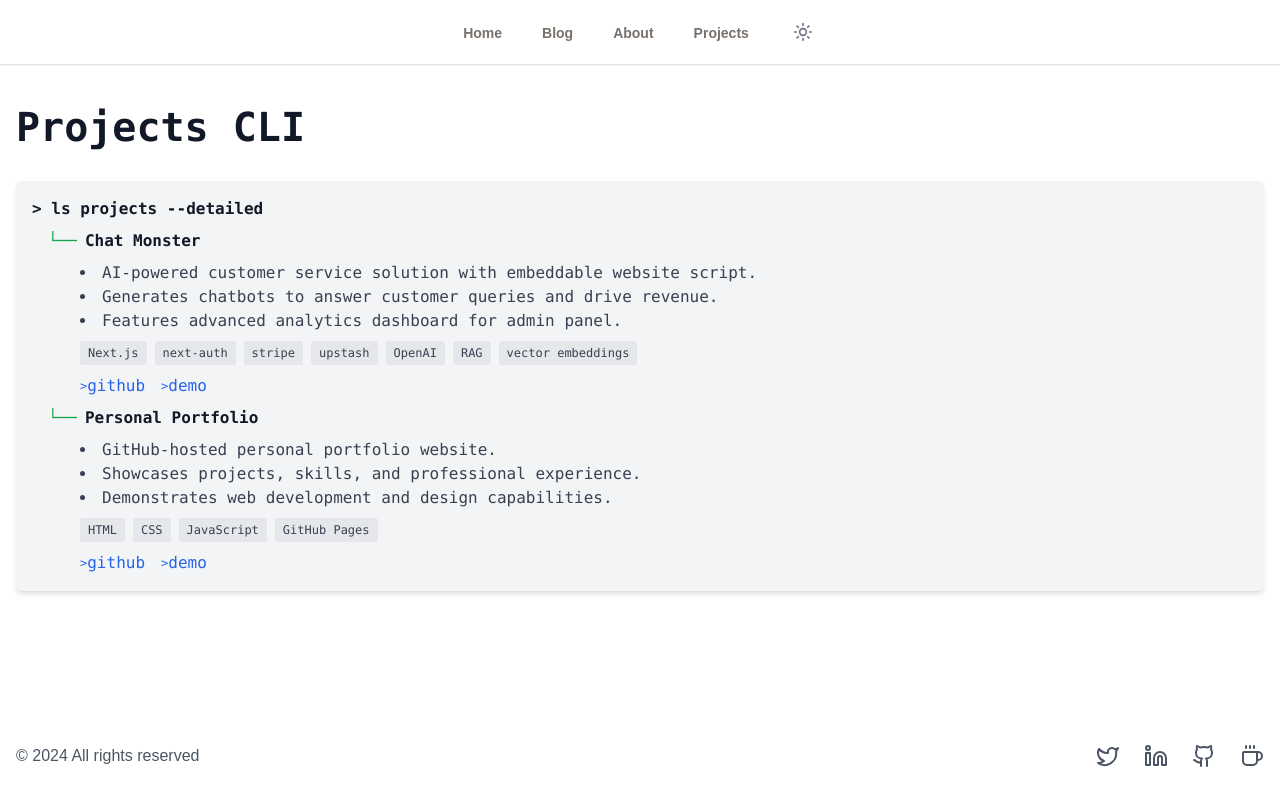
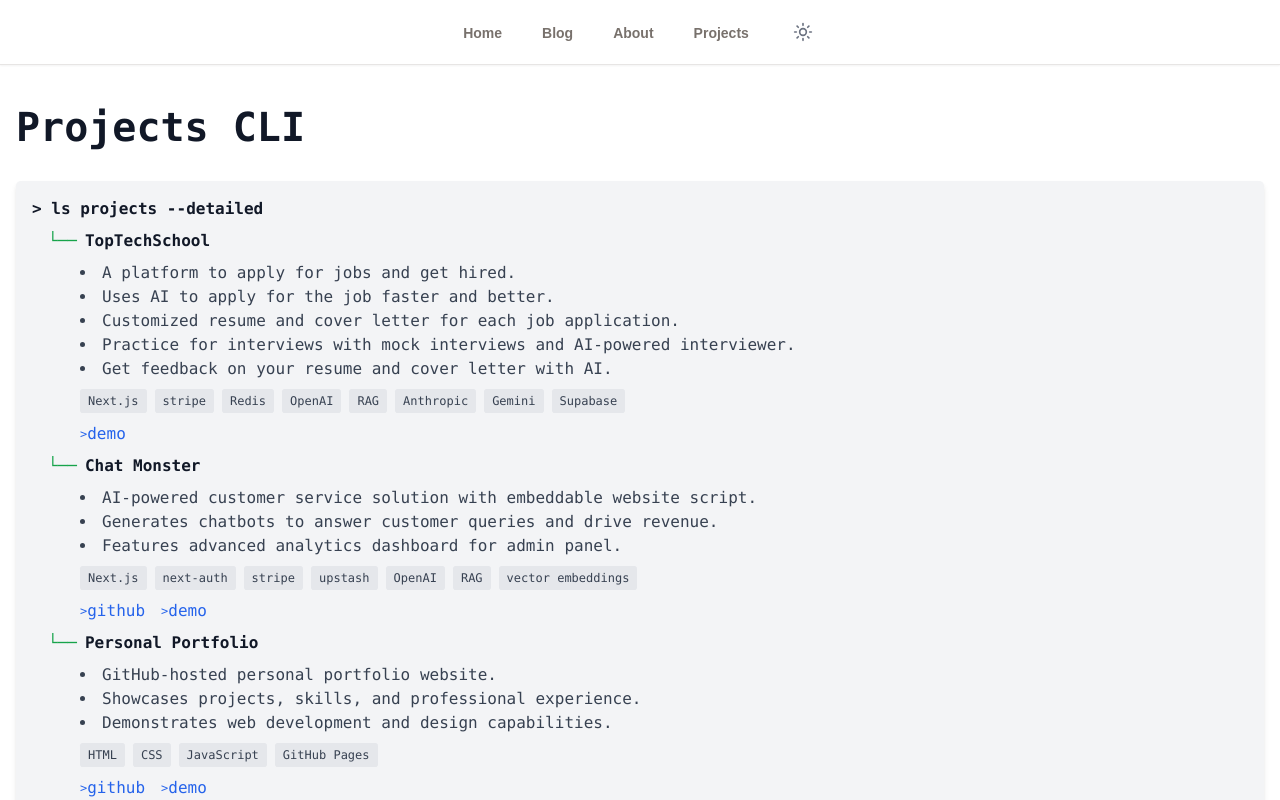
Before and after one commit to prime7/prime7.github.io, a Next.js app: page /projects in a window 1280 px wide. Shown: the top 800 px of the page. Built offline with nearby package versions, Linux system fonts and the light colour scheme.

Commit message:
updated content

```diff
--- a/src/app/about/Work.tsx
+++ b/src/app/about/Work.tsx
@@ -9,14 +9,15 @@ const WORK_EXPERIENCE_DATA = [
     triggerContent: {
       title: "Software Engineer",
       subtitle: "Chegg Inc",
-      date: "February, 2022 - November, 2024",
+      date: "February, 2022 - May, 2025",
     },
     dialogContent: {
       title: "Software Engineer",
       subtitle: "Chegg Inc",
-      date: "February, 2022 - November, 2024",
+      date: "February, 2022 - May, 2025", // February 28, 2022 - May 15, 2025
       tags: ["React.js", "Node.js", "GraphQL", "AWS SNS", "AWS Lambda", "Optimizely", "OCR", "AWS Polly", "OpenAI Whisper"],
       items: [
+        "Integrated LLM-as-judge pipeline in CI/CD pipeline to rapidly prototype and test new features while ensuring high quality resulted in 62% faster evaluation process",
         "Evolved from front-end specialist to full-stack engineer, mastering React.js, Node.js, federated GraphQL, and real-time subscriptions with AWS SNS and Lambda.",
         "Developed complex custom React WYSIWYG editors and high-performance components for authoring tools.",
         "Delivered two critical acquisition tools in 4 months: a content generation system (flashcards, quizzes, reviews) and a project organization tool, increasing user engagement by 30%.",
--- a/src/app/projects/page.tsx
+++ b/src/app/projects/page.tsx
@@ -5,6 +5,19 @@ import { useState, useEffect } from "react";
 export default function Blog() {
   const [showProjects, setShowProjects] = useState(false);
   const projects = [
+    {
+      name: "TopTechSchool",
+      description: [
+        "A platform to apply for jobs and get hired.",
+        "Uses AI to apply for the job faster and better.",
+        "Customized resume and cover letter for each job application.",
+        "Practice for interviews with mock interviews and AI-powered interviewer.",
+        "Get feedback on your resume and cover letter with AI.",
+      ],
+      stack: ["Next.js", "stripe", "Redis", "OpenAI", "RAG", "Anthropic", "Gemini", "Supabase"],
+      status: "active",
+      demo: "https://www.toptechschool.com/",
+    },
     {
       name: "Chat Monster",
       description: [
@@ -33,14 +46,13 @@ export default function Blog() {
   useEffect(() => {
     const timer = setTimeout(() => {
       setShowProjects(true);
-    }, 1000); // Adjust timing as needed
+    }, 1000);
 
     return () => clearTimeout(timer);
   }, []);
 
   return (
     <div className="container mx-auto px-4 py-8 text-gray-900 dark:text-gray-100 font-mono">
-      {/* Projects Section */}
       <div className="mb-8">
         <h2 className="text-3xl font-semibold mb-6">Projects CLI</h2>
         <div className="p-4 bg-gray-100 dark:bg-gray-800 rounded-lg shadow-md">
@@ -76,6 +88,7 @@ export default function Blog() {
                     ))}
                   </div>
                   <div className="mt-2 space-x-4">
+                    {project.github && (
                       <Link
                         href={project.github}
                         target="_blank"
@@ -84,6 +97,7 @@ export default function Blog() {
                       >
                         <span className="text-xs">{">"}</span> github
                       </Link>
+                    )}
                     <Link
                       href={project.demo}
                       target="_blank"
--- a/src/components/footer/index.tsx
+++ b/src/components/footer/index.tsx
@@ -18,7 +18,7 @@ export default function Footer() {
             <div className="container mx-auto px-4 py-8">
                 <div className="flex flex-col md:flex-row justify-between items-center">
                     <div className="text-gray-600 mb-4 md:mb-0">
-                        <p>&copy; {currentYear} All rights reserved</p>
+                        <p>&copy; {currentYear} 🛜 Tarek Ahmed</p>
                     </div>
                     <nav aria-label="Social media links">
                         <ul className="flex space-x-6">
```
Lines whose indentation alone changed are shown as unchanged.
